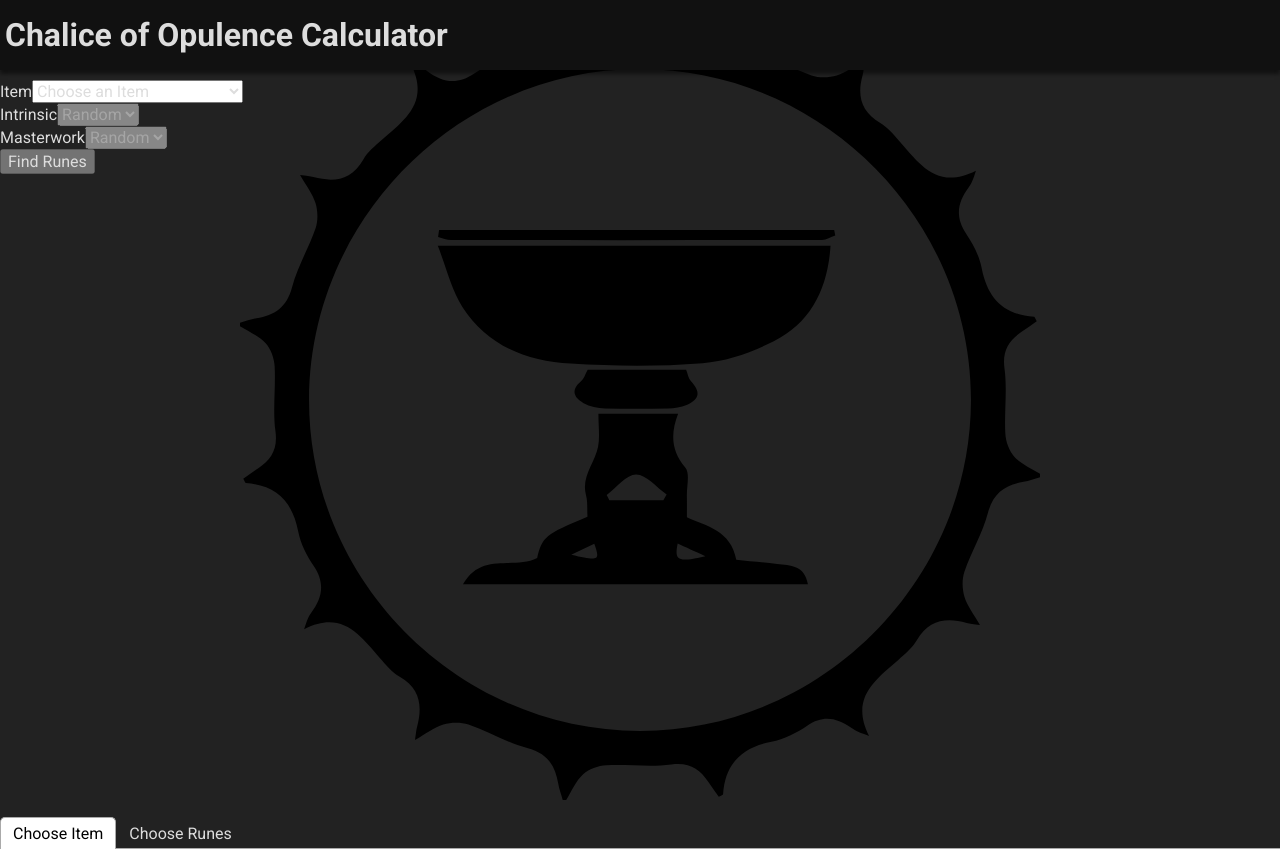
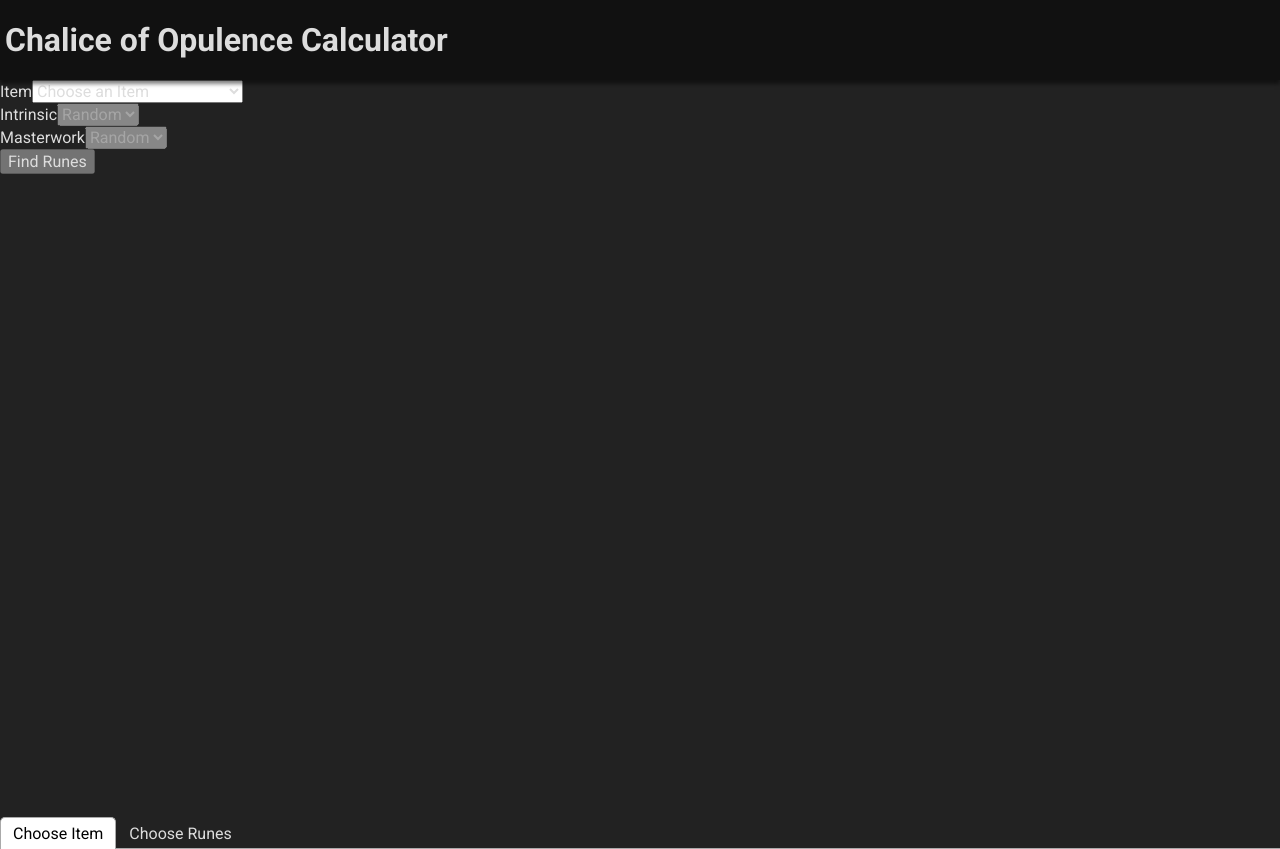
Before and after one commit to syntactic-salt/destiny-chalice-sim, a React app: page / in a window 1280 px wide. Built offline with nearby package versions, Linux system fonts and the light colour scheme.

Commit message:
updates to transitions and backgrounds

```diff
--- a/src/components/app-header/app-header.scss
+++ b/src/components/app-header/app-header.scss
@@ -3,8 +3,8 @@
     background-color: #111;
     box-shadow: 0 4px 4px 0 rgba(0, 0, 0, 0.5);
     display: flex;
-    margin-bottom: 10px;
     padding: 5px;
+    z-index: 2;
 
     &__heading {
         font-size: 2.4rem;
--- a/src/components/calc-group/calc-group.jsx
+++ b/src/components/calc-group/calc-group.jsx
@@ -7,13 +7,18 @@ import styles from './calc-group.scss';
 
 export default function CalcGroup() {
     return (
-        <Tabs className={styles.calcGroup} selectedTabClassName={styles.calcGroupTabSelected}>
-            <TabPanel className={styles.calcGroupTabPanel}>
-                <ItemToRuneCalc />
-            </TabPanel>
-            <TabPanel className={styles.calcGroupTabPanel}>
-                <RuneToItemCalc className={styles.calcGroupCalc} />
-            </TabPanel>
+        <Tabs className={styles.calcGroup}
+              selectedTabClassName={styles.calcGroupTabSelected}
+              selectedTabPanelClassName={styles.calcGroupTabPanelSelected}
+              forceRenderTabPanel={true}>
+            <div className={styles.calcGroupTabPanelGroup}>
+                <TabPanel className={styles.calcGroupTabPanel}>
+                    <ItemToRuneCalc  className={styles.calcGroupCalc} />
+                </TabPanel>
+                <TabPanel className={styles.calcGroupTabPanel}>
+                    <RuneToItemCalc className={styles.calcGroupCalc} />
+                </TabPanel>
+            </div>
             <TabList className={styles.calcGroupTabs}>
                 <Tab className={styles.calcGroupTab}>Choose Item</Tab>
                 <Tab className={styles.calcGroupTab}>Choose Runes</Tab>
--- a/src/components/calc-group/calc-group.scss
+++ b/src/components/calc-group/calc-group.scss
@@ -10,6 +10,7 @@
         list-style-type: none;
         margin: 0;
         padding: 0;
+        z-index: 2;
     }
 
     &__tab {
@@ -21,31 +22,53 @@
         justify-content: center;
         position: relative;
         text-align: center;
+        transition: background-color 0.2s linear;
         width: 50vw;
 
         &--selected {
             background-color: #111;
             box-shadow: inset 0 0 2px 2px rgba(0, 0, 0, 0.5);
-
-            /*&::before {
-                background-color: #ddd;
-                content: '';
-                height: 5px;
-                position: absolute;
-                top: -5px;
-                width: 100%
-            }*/
         }
     }
 
     &__tab-panel {
+        background:
+            radial-gradient(#111 15%, transparent 16%) 0 0,
+            radial-gradient(#111 15%, transparent 16%) 8px 8px,
+            radial-gradient(rgba(255, 255, 255, 0.1) 15%, transparent 20%) 0 1px,
+            radial-gradient(rgba(255, 255, 255, 0.1) 15%, transparent 20%) 8px 9px
+            #222;
+        background-size: 16px 16px;
+        box-shadow: 0 4px 4px 0 rgba(0, 0, 0, 0.5);
         display: flex;
         flex-direction: column;
         grid-column-start: 1;
         grid-row-start: 1;
+        height: 100%;
+        max-height: 0;
+        overflow: hidden;
+        position: absolute;
+        transition: max-height 1.0s ease-in-out;
+        width: 100%;
+
+        &--selected {
+            max-height: 100%;
+            transition-delay: 1.1s;
+            z-index: 1;
+        }
+    }
+
+    &__tab-panel-group {
+        background-image: url(../../images/chalice.svg);
+        background-position: center center;
+        background-repeat: no-repeat;
+        background-size: contain;
+        display: flex;
+        justify-content: center;
+        position: relative;
     }
 
     &__calc {
-        flex-grow: 1;
+        margin-top: 10px;
     }
 }
--- a/src/components/drawer/drawer.scss
+++ b/src/components/drawer/drawer.scss
@@ -5,11 +5,11 @@
     max-height: 0;
     overflow: hidden;
     position: absolute;
-    transition: max-height 1s;
+    transition: max-height 1s ease-in-out;
     width: 100vw;
 
     &--open {
-        max-height: 75vh;
+        max-height: 100%;
     }
 
     &__content {
--- a/src/components/item-to-rune-calc/item-to-rune-calc.jsx
+++ b/src/components/item-to-rune-calc/item-to-rune-calc.jsx
@@ -24,7 +24,7 @@ const itemOptions = Object.values(itemsModel).sort(nameSort).map(({ id, name },
     return <option key={index} value={id}>{name}</option>;
 });
 
-export default function ItemToRuneCalc() {
+export default function ItemToRuneCalc(props) {
     const [itemId, setItemId] = useState('');
     const [item, setItem] = useState(undefined);
     const [intrinsicId, setIntrinsicId] = useState('');
@@ -107,7 +107,7 @@ export default function ItemToRuneCalc() {
     };
 
     return (
-        <section className={styles.calculator}>
+        <section className={`${props.className} ${styles.calculator}`}>
             <form className={styles.calculatorForm} onSubmit={handleSubmit}>
                 <fieldset>
                     <div className={styles.calculatorFieldGroup}>
--- a/src/styles/global.scss
+++ b/src/styles/global.scss
@@ -21,10 +21,6 @@ fieldset {
 
 body {
     background-color: #222;
-    background-image: url(../images/chalice.svg);
-    background-position: center center;
-    background-repeat: no-repeat;
-    background-size: contain;
 }
 
 button {
```
